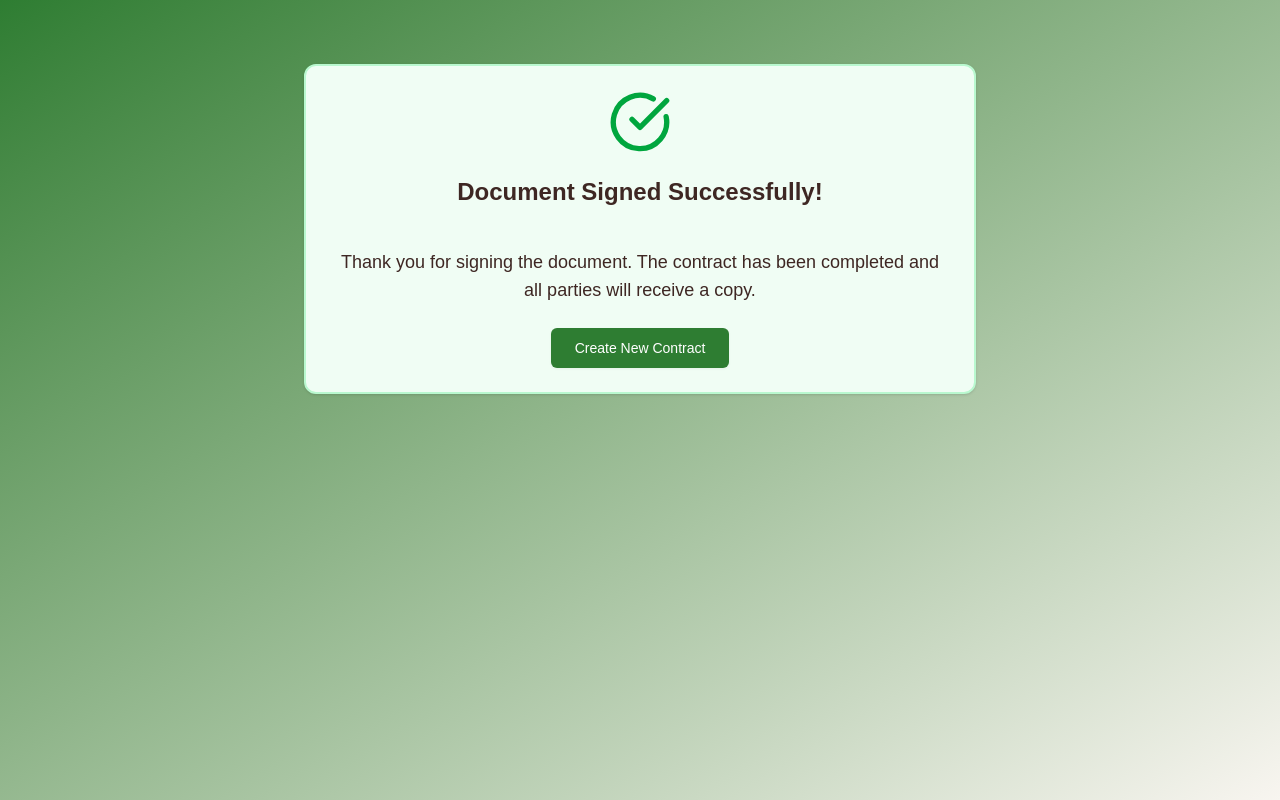
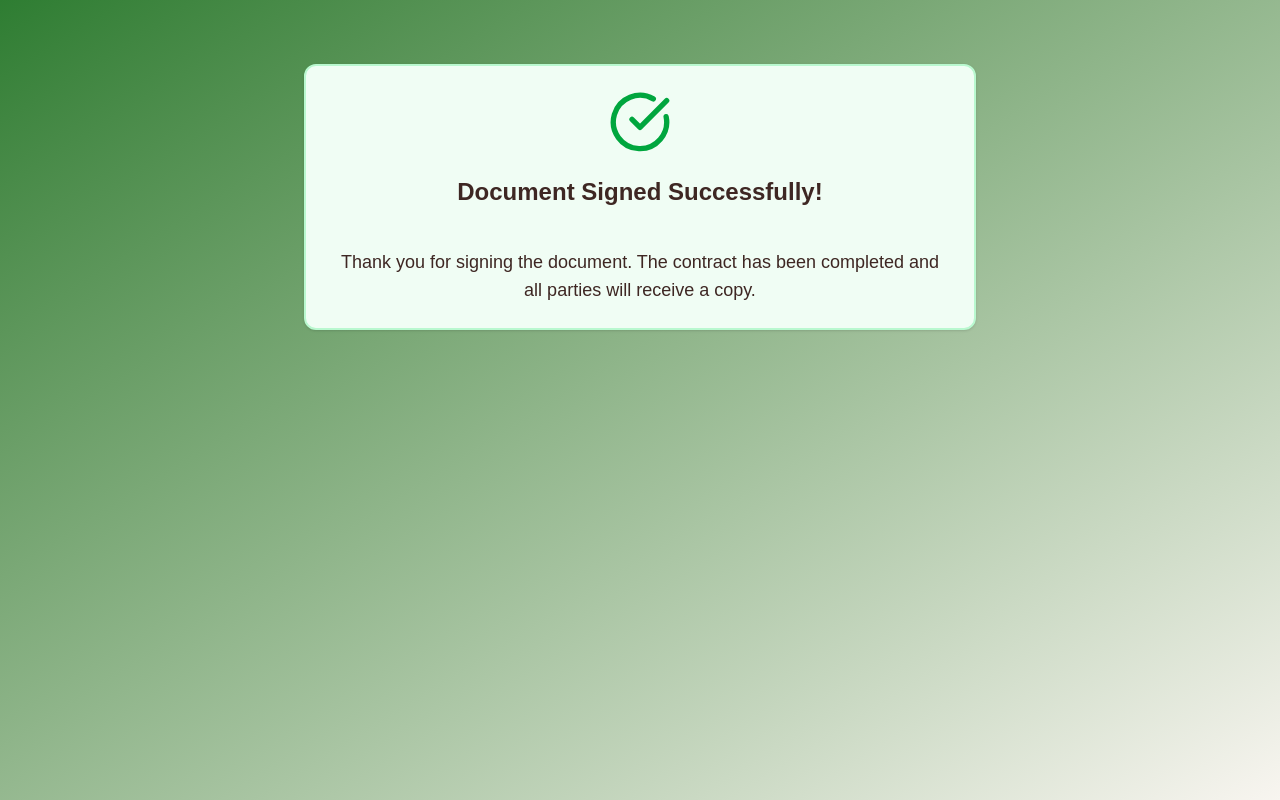
Before and after one commit to omaSpencer/nextjs-esign, a Next.js app: page /after-signing in a window 1280 px wide. Built offline with nearby package versions, Linux system fonts and the light colour scheme; no server answers.

Commit message:
refactor(after-signing-content): remove unused imports and the "Create New Contract" button for a cleaner UI

```diff
--- a/src/blocks/after-signing-content.tsx
+++ b/src/blocks/after-signing-content.tsx
@@ -2,10 +2,7 @@
 
 import { CheckCircle } from 'lucide-react'
 
-import { cn } from '@/lib/utils'
-
 import { Card, CardContent, CardHeader, CardTitle } from '@/components/ui/card'
-import { buttonVariants } from '@/components/ui/button'
 
 export default function AfterSigningContent() {
   return (
@@ -24,10 +21,6 @@ export default function AfterSigningContent() {
             Thank you for signing the document. The contract has been completed and all parties will
             receive a copy.
           </p>
-
-          <a href={process.env.NEXT_PUBLIC_APP_URL} className={cn(buttonVariants({ size: 'lg' }))}>
-            Create New Contract
-          </a>
         </CardContent>
       </Card>
     </div>
```
